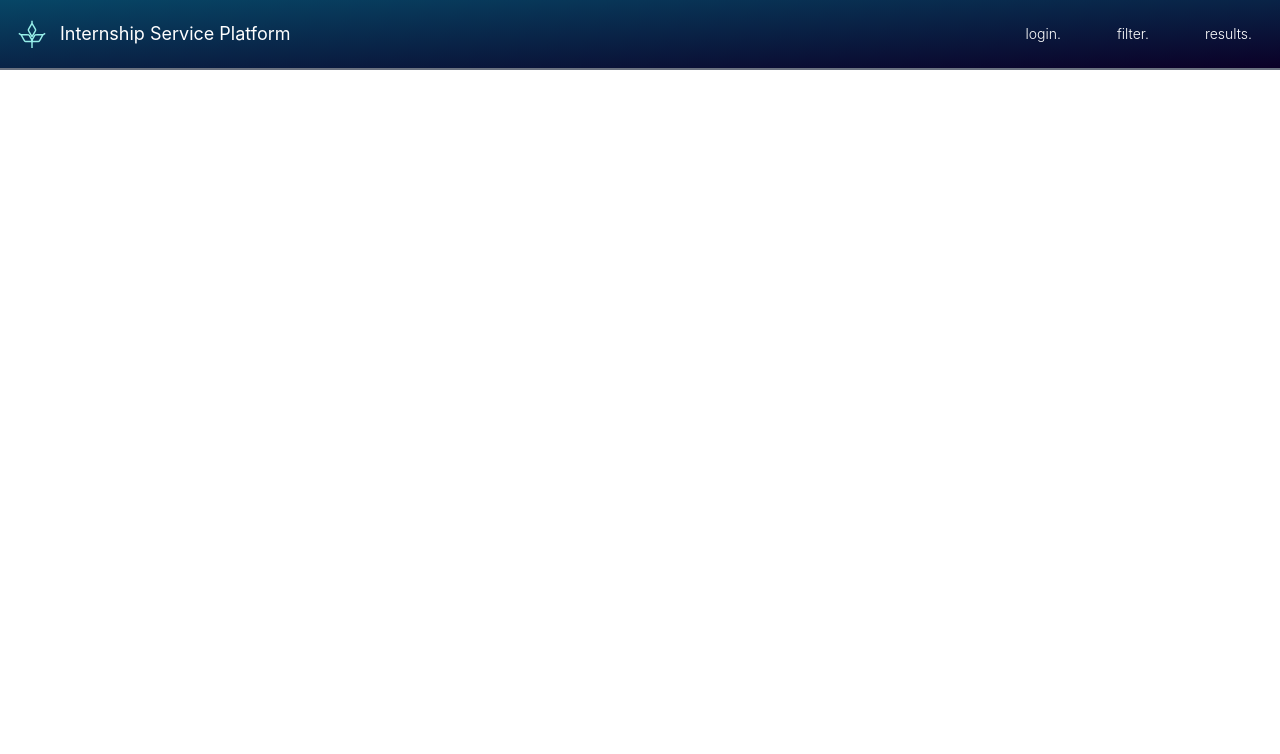
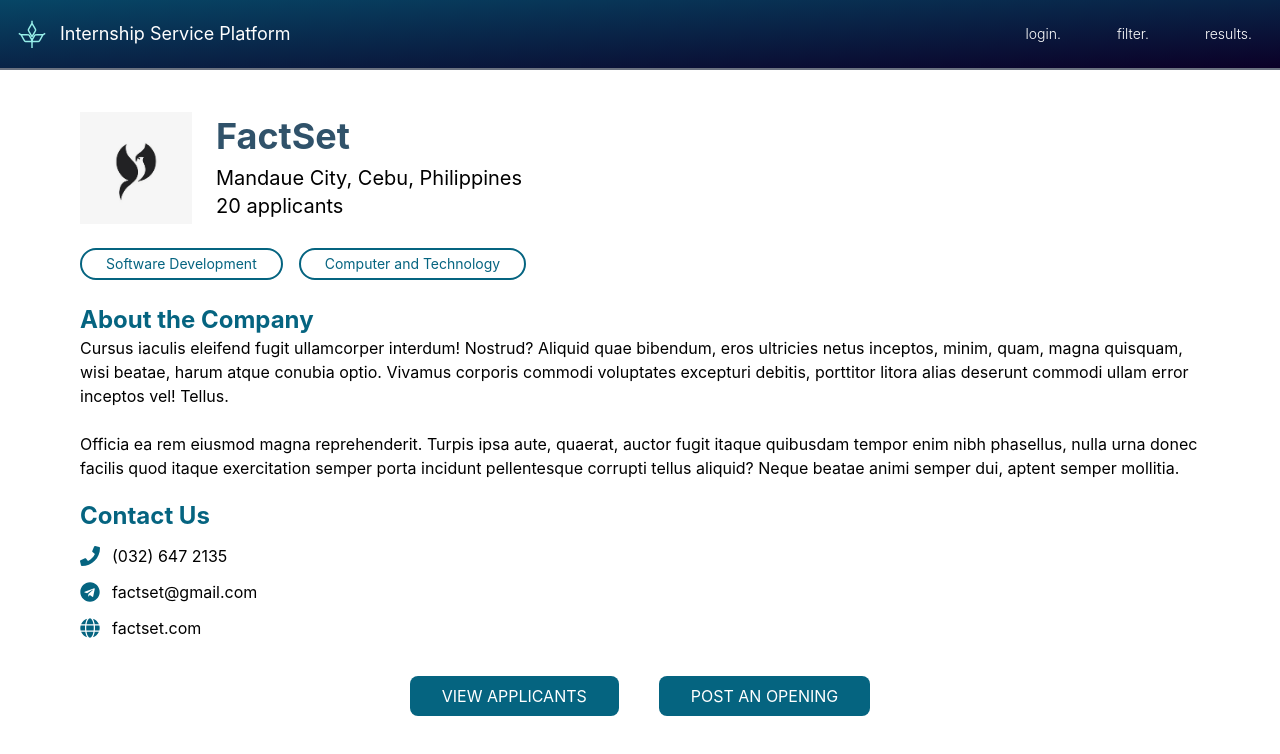
Before and after one commit to alexabainza/internship-app, a React (Vite) app in the folder frontend/: page /aboutcompany in a window 1280 px wide. Shown: the top 754 px of the page. Built offline with nearby package versions, Linux system fonts and the light colour scheme.

Commit message:
chore: added aout company ui

```diff
--- a/frontend/src/App.jsx
+++ b/frontend/src/App.jsx
@@ -6,6 +6,7 @@ import FilterAhead from "./pages/FilterAhead";
 import Landing from "./pages/Landing";
 import Results from "./pages/intern-side/Results";
 import Register from "./pages/credentials/Register";
+import AboutCompany from "./pages/company-side/AboutCompany";
 
 function App() {
   return (
@@ -14,11 +15,12 @@ function App() {
         <Navbar />
 
         <Routes>
-          <Route path="/login" element={<Login />}></Route>
-          <Route path="/register" element={<Register />}></Route>
-          <Route path="/filter" element={<FilterAhead />}></Route>
-          <Route path="/" element={<Landing />}></Route>
-          <Route path="/results" element={<Results />}></Route>
+          <Route path="/login" element={<Login />} />
+          <Route path="/register" element={<Register />} />
+          <Route path="/filter" element={<FilterAhead />} />
+          <Route path="/" element={<Landing />} />
+          <Route path="/aboutcompany" element={<AboutCompany />} />
+          <Route path="/results" element={<Results />} />
         </Routes>
       </BrowserRouter>
     </>
--- /dev/null
+++ b/frontend/src/pages/company-side/AboutCompany.jsx
@@ -0,0 +1,108 @@
+import React from "react";
+import logo2 from "../../assets/logo2.jpg";
+import { lightTheme } from "../../styles/theme";
+import { FaGlobe, FaMailBulk, FaPhone, FaTelegram } from "react-icons/fa";
+const AboutCompany = () => {
+  return (
+    <div className="bg-white min-h-screen pt-28 lg:px-20 md:px-12 sm:px-8 px-8 flex flex-col gap-6">
+      <div className="flex gap-6">
+        <img src={logo2} className="h-28 w-28" />
+        <div className="flex flex-col gap-2 justify-center items-start">
+          <p
+            className="lg:text-4xl  sm:text-3xl text-3xl font-bold"
+            style={{ color: lightTheme.secondary }}
+          >
+            FactSet
+          </p>
+          <div className="flex flex-col gap-0">
+            <p className="lg:text-xl sm:text-md text-md">
+              Mandaue City, Cebu, Philippines
+            </p>
+            <p className="lg:text-xl sm:text-md text-md">20 applicants</p>
+          </div>
+        </div>
+      </div>
+      <div className="flex lg:gap-4 md:gap-3 sm:gap-2 gap-2 flex-wrap">
+        <p
+          className="text-sm border-2 border-opacity-50 py-1 px-6 rounded-full"
+          style={{ color: lightTheme.primary, borderColor: lightTheme.primary }}
+        >
+          Software Development
+        </p>
+        <p
+          className="text-sm border-2 border-opacity-50 py-1 px-6 rounded-full"
+          style={{ color: lightTheme.primary, borderColor: lightTheme.primary }}
+        >
+          Computer and Technology
+        </p>
+      </div>
+      <div className="flex flex-col gap-5">
+        <div className="flex flex-col">
+          <h1
+            className="text-2xl font-bold"
+            style={{
+              color: lightTheme.primary,
+              borderColor: lightTheme.primary,
+            }}
+          >
+            About the Company
+          </h1>
+          <p>
+            Cursus iaculis eleifend fugit ullamcorper interdum! Nostrud? Aliquid
+            quae bibendum, eros ultricies netus inceptos, minim, quam, magna
+            quisquam, wisi beatae, harum atque conubia optio. Vivamus corporis
+            commodi voluptates excepturi debitis, porttitor litora alias
+            deserunt commodi ullam error inceptos vel! Tellus.
+          </p>
+          <br />
+          <p>
+            Officia ea rem eiusmod magna reprehenderit. Turpis ipsa aute,
+            quaerat, auctor fugit itaque quibusdam tempor enim nibh phasellus,
+            nulla urna donec facilis quod itaque exercitation semper porta
+            incidunt pellentesque corrupti tellus aliquid? Neque beatae animi
+            semper dui, aptent semper mollitia.
+          </p>
+        </div>
+        <div className="flex flex-col gap-3 mb-4">
+          <h1
+            className="text-2xl font-bold"
+            style={{
+              color: lightTheme.primary,
+              borderColor: lightTheme.primary,
+            }}
+          >
+            Contact Us
+          </h1>
+          <div className="flex gap-3 items-center">
+            <FaPhone color={lightTheme.primary} size={20} />
+            <p>(032) 647 2135</p>
+          </div>
+          <div className="flex gap-3 items-center">
+            <FaTelegram color={lightTheme.primary} size={20} />
+            <p>factset@gmail.com</p>
+          </div>
+          <div className="flex gap-3 items-center">
+            <FaGlobe color={lightTheme.primary} size={20} />
+            <p>factset.com</p>
+          </div>
+        </div>
+        <div className="flex pb-10 lg:gap-10 md:gap-5 sm:gap-2 gap-2 lg:justify-center sm:justify-start justify-start flex-wrap">
+          <button
+            className="uppercase text-white py-2 px-8 rounded-lg text-md"
+            style={{ backgroundColor: lightTheme.primary }}
+          >
+            View Applicants
+          </button>
+          <button
+            className="uppercase text-white py-2 px-8 rounded-lg text-md"
+            style={{ backgroundColor: lightTheme.primary }}
+          >
+            Post An Opening
+          </button>
+        </div>
+      </div>
+    </div>
+  );
+};
+
+export default AboutCompany;
--- a/frontend/src/styles/theme.js
+++ b/frontend/src/styles/theme.js
@@ -1,7 +1,7 @@
 // theme.js
 export const lightTheme = {
-  primary: "#6200ee",
-  secondary: "#03dac6",
+  primary: "#056480",
+  secondary: "#30526A",
   background: "#ffffff",
   text: "#000000",
 };
```
